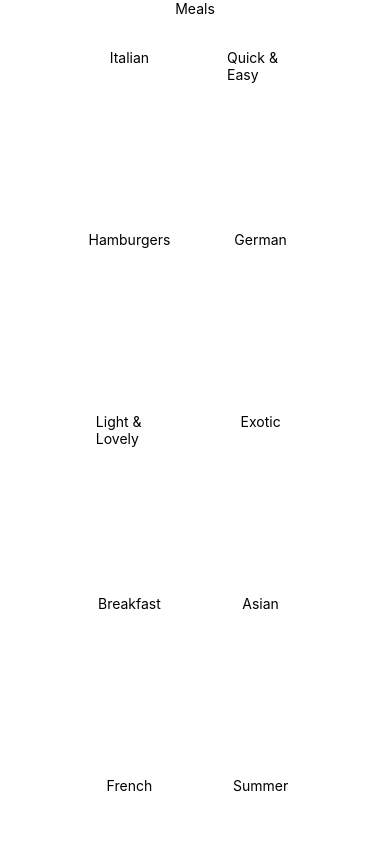
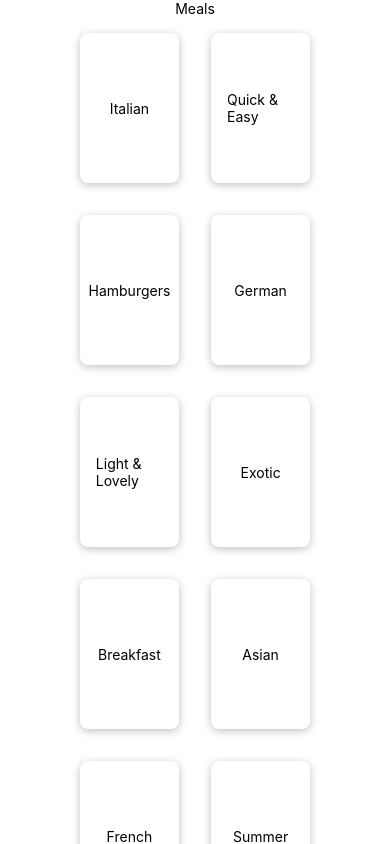
Before and after one commit to PraneethBunny123/native-meals, a React Native app: screen / in a window 390 px wide. Built offline with nearby package versions, Linux system fonts and the light colour scheme.

Commit message:
styling ios

```diff
--- a/components/CategoryGridTitle.js
+++ b/components/CategoryGridTitle.js
@@ -3,7 +3,7 @@ import { Pressable, View, Text, StyleSheet } from "react-native";
 export default function CategoryGridTitle({title, color}) {
     return (
         <View style={styles.gridItem}>
-            <Pressable>
+            <Pressable style={styles.button}>
                 <View style={styles.innerContainer}>
                     <Text>{title}</Text>
                 </View>
@@ -18,7 +18,15 @@ const styles = StyleSheet.create({
         margin: 16,
         height: 150,
         borderRadius: 8,
-        elevation: 4
+        elevation: 4,
+        backgroundColor: 'white',
+        shadowColor: 'black',
+        shadowOpacity: 0.25,
+        shadowOffset: {width: 0, height: 2},
+        shadowRadius: 8,
+    },
+    button: {
+        flex: 1
     },
     innerContainer: {
         flex: 1,
```
